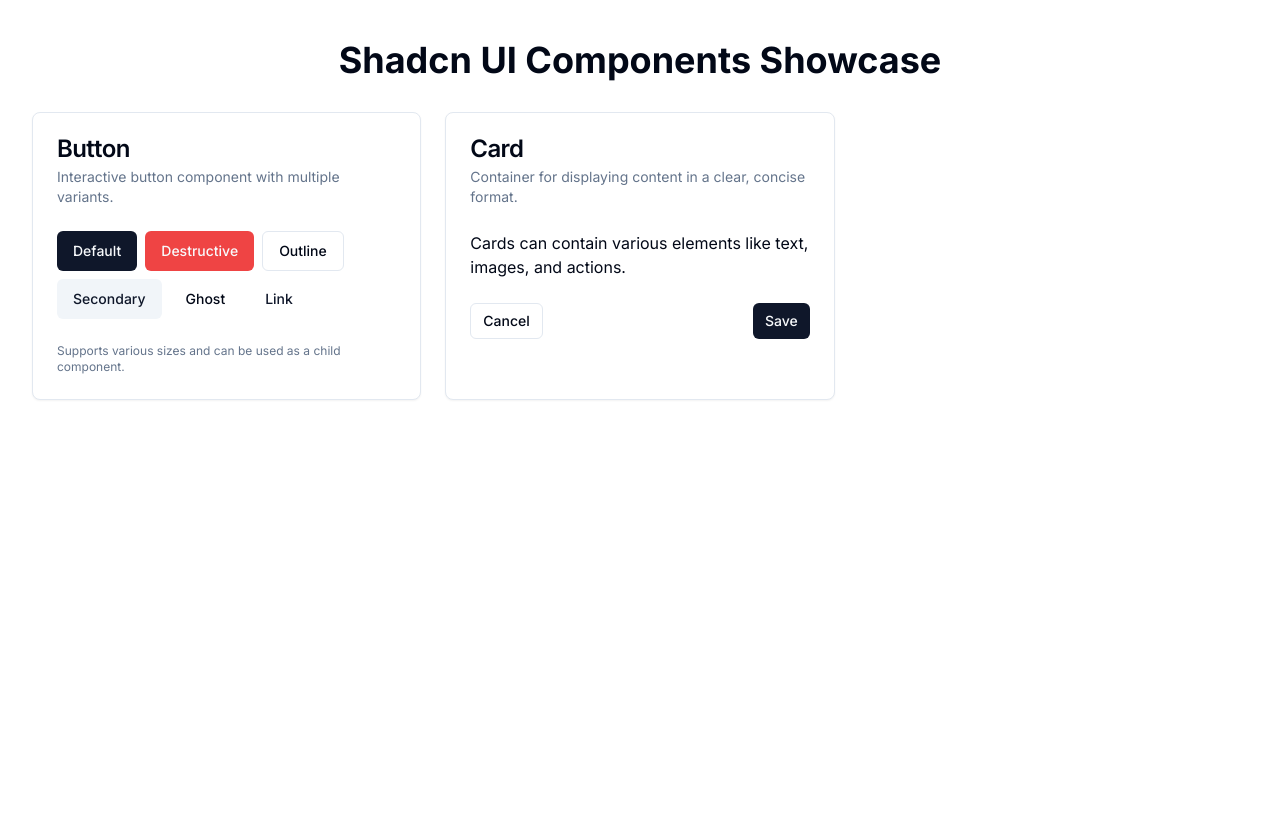
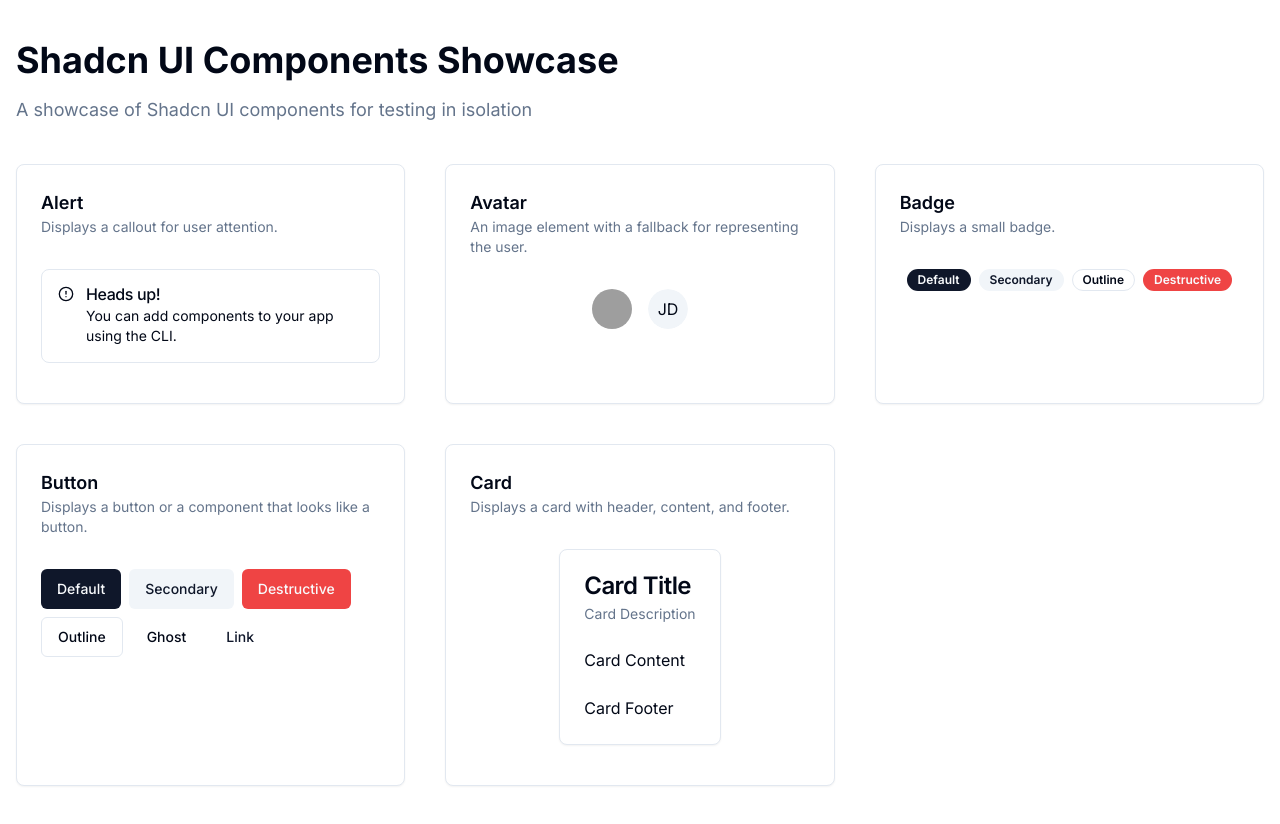
Before and after one commit to remi-pe/Design-System, a Next.js app: page / in a window 1280 px wide. Before the commit the page ends 800 px from the top, so only its background shows below. Built offline with nearby package versions, Linux system fonts and the light colour scheme; grey boxes are pictures that could not be loaded.

Commit message:
Add Alert, Avatar, and Badge components to showcase

```diff
--- a/src/app/page.tsx
+++ b/src/app/page.tsx
@@ -1,3 +1,9 @@
+import type { Metadata } from "next"
+import { AlertCircle, ChevronsUpDown, CreditCard, Moon, Settings, Sun, User } from "lucide-react"
+
+import { Alert, AlertDescription, AlertTitle } from "@/components/ui/alert"
+import { Avatar, AvatarFallback, AvatarImage } from "@/components/ui/avatar"
+import { Badge } from "@/components/ui/badge"
 import { Button } from "@/components/ui/button"
 import {
   Card,
@@ -8,53 +14,119 @@
   CardTitle,
 } from "@/components/ui/card"
 
+// TypeScript interfaces for component props
+interface ComponentCardProps {
+  title: string;
+  description: string;
+  children: React.ReactNode;
+}
+
+export const metadata: Metadata = {
+  title: "Shadcn UI Components Showcase",
+  description: "A showcase of Shadcn UI components for testing in isolation",
+}
+
 export default function Home() {
   return (
-    <main className="container mx-auto py-10">
-      <h1 className="text-4xl font-bold mb-8 text-center">Shadcn UI Components Showcase</h1>
+    <div className="container mx-auto py-10 px-4">
+      <div className="flex flex-col gap-4 mb-10">
+        <h1 className="text-4xl font-bold">Shadcn UI Components Showcase</h1>
+        <p className="text-muted-foreground text-lg">
+          A showcase of Shadcn UI components for testing in isolation
+        </p>
+      </div>
 
-      {/* Components section */}
-      <div className="grid grid-cols-1 md:grid-cols-2 lg:grid-cols-3 gap-6">
+      <div className="grid grid-cols-1 md:grid-cols-2 lg:grid-cols-3 gap-10">
+        {/* Alert */}
+        <ComponentCard
+          title="Alert"
+          description="Displays a callout for user attention."
+        >
+          <Alert>
+            <AlertCircle className="h-4 w-4" />
+            <AlertTitle>Heads up!</AlertTitle>
+            <AlertDescription>You can add components to your app using the CLI.</AlertDescription>
+          </Alert>
+        </ComponentCard>
 
-        {/* Button Component Card */}
-        <Card>
-          <CardHeader>
-            <CardTitle>Button</CardTitle>
-            <CardDescription>Interactive button component with multiple variants.</CardDescription>
-          </CardHeader>
-          <CardContent className="flex flex-wrap gap-2">
-            <Button variant="default">Default</Button>
+        {/* Avatar */}
+        <ComponentCard
+          title="Avatar"
+          description="An image element with a fallback for representing the user."
+        >
+          <div className="flex gap-4">
+            <Avatar>
+              <AvatarImage src="https://github.com/shadcn.png" alt="@shadcn" />
+              <AvatarFallback>CN</AvatarFallback>
+            </Avatar>
+            <Avatar>
+              <AvatarFallback>JD</AvatarFallback>
+            </Avatar>
+          </div>
+        </ComponentCard>
+
+        {/* Badge */}
+        <ComponentCard
+          title="Badge"
+          description="Displays a small badge."
+        >
+          <div className="flex flex-wrap gap-2">
+            <Badge>Default</Badge>
+            <Badge variant="secondary">Secondary</Badge>
+            <Badge variant="outline">Outline</Badge>
+            <Badge variant="destructive">Destructive</Badge>
+          </div>
+        </ComponentCard>
+
+        {/* Button */}
+        <ComponentCard
+          title="Button"
+          description="Displays a button or a component that looks like a button."
+        >
+          <div className="flex flex-wrap gap-2">
+            <Button>Default</Button>
+            <Button variant="secondary">Secondary</Button>
             <Button variant="destructive">Destructive</Button>
             <Button variant="outline">Outline</Button>
-            <Button variant="secondary">Secondary</Button>
             <Button variant="ghost">Ghost</Button>
             <Button variant="link">Link</Button>
-          </CardContent>
-          <CardFooter>
-            <p className="text-xs text-muted-foreground">
-              Supports various sizes and can be used as a child component.
-            </p>
-          </CardFooter>
-        </Card>
+          </div>
+        </ComponentCard>
 
-        {/* Card Component Card */}
-        <Card>
-          <CardHeader>
-            <CardTitle>Card</CardTitle>
-            <CardDescription>Container for displaying content in a clear, concise format.</CardDescription>
-          </CardHeader>
-          <CardContent>
-            <p>Cards can contain various elements like text, images, and actions.</p>
-          </CardContent>
-          <CardFooter className="flex justify-between">
-            <Button variant="outline" size="sm">Cancel</Button>
-            <Button size="sm">Save</Button>
-          </CardFooter>
-        </Card>
-
-        {/* Add more component cards here as you implement them */}
-
+        {/* Card */}
+        <ComponentCard
+          title="Card"
+          description="Displays a card with header, content, and footer."
+        >
+          <Card>
+            <CardHeader>
+              <CardTitle>Card Title</CardTitle>
+              <CardDescription>Card Description</CardDescription>
+            </CardHeader>
+            <CardContent>
+              <p>Card Content</p>
+            </CardContent>
+            <CardFooter>
+              <p>Card Footer</p>
+            </CardFooter>
+          </Card>
+        </ComponentCard>
       </div>
-    </main>
+    </div>
   )
 }
+
+// Helper component for displaying each Shadcn component in a card
+function ComponentCard({ title, description, children }: ComponentCardProps) {
+  return (
+    <div className="rounded-lg border bg-card text-card-foreground shadow-sm">
+      <div className="p-6 flex flex-col gap-4">
+        <div>
+          <h3 className="text-lg font-semibold">{title}</h3>
+          <p className="text-sm text-muted-foreground">{description}</p>
+        </div>
+        <div className="flex items-center justify-center py-4">{children}</div>
+      </div>
+    </div>
+  )
+}
--- /dev/null
+++ b/src/components/ui/alert.tsx
@@ -0,0 +1,67 @@
+import * as React from "react"
+import { cva, type VariantProps } from "class-variance-authority"
+
+import { cn } from "@/lib/utils"
+
+// Alert variants defined using class-variance-authority
+const alertVariants = cva(
+  "relative w-full rounded-lg border p-4 [&>svg~*]:pl-7 [&>svg+div]:translate-y-[-3px] [&>svg]:absolute [&>svg]:left-4 [&>svg]:top-4 [&>svg]:text-foreground",
+  {
+    variants: {
+      variant: {
+        default: "bg-background text-foreground",
+        destructive:
+          "border-destructive/50 text-destructive dark:border-destructive [&>svg]:text-destructive",
+      },
+    },
+    defaultVariants: {
+      variant: "default",
+    },
+  }
+)
+
+// Alert component props interface
+export interface AlertProps
+  extends React.HTMLAttributes<HTMLDivElement>,
+    VariantProps<typeof alertVariants> {}
+
+// Alert component
+const Alert = React.forwardRef<HTMLDivElement, AlertProps>(
+  ({ className, variant, ...props }, ref) => (
+    <div
+      ref={ref}
+      role="alert"
+      className={cn(alertVariants({ variant }), className)}
+      {...props}
+    />
+  )
+)
+Alert.displayName = "Alert"
+
+// Alert title component
+const AlertTitle = React.forwardRef<
+  HTMLParagraphElement,
+  React.HTMLAttributes<HTMLHeadingElement>
+>(({ className, ...props }, ref) => (
+  <h5
+    ref={ref}
+    className={cn("mb-1 font-medium leading-none tracking-tight", className)}
+    {...props}
+  />
+))
+AlertTitle.displayName = "AlertTitle"
+
+// Alert description component
+const AlertDescription = React.forwardRef<
+  HTMLParagraphElement,
+  React.HTMLAttributes<HTMLParagraphElement>
+>(({ className, ...props }, ref) => (
+  <div
+    ref={ref}
+    className={cn("text-sm [&_p]:leading-relaxed", className)}
+    {...props}
+  />
+))
+AlertDescription.displayName = "AlertDescription"
+
+export { Alert, AlertTitle, AlertDescription }
--- /dev/null
+++ b/src/components/ui/avatar.tsx
@@ -0,0 +1,51 @@
+import * as React from "react"
+import * as AvatarPrimitive from "@radix-ui/react-avatar"
+
+import { cn } from "@/lib/utils"
+
+// Avatar root component
+const Avatar = React.forwardRef<
+  React.ElementRef<typeof AvatarPrimitive.Root>,
+  React.ComponentPropsWithoutRef<typeof AvatarPrimitive.Root>
+>(({ className, ...props }, ref) => (
+  <AvatarPrimitive.Root
+    ref={ref}
+    className={cn(
+      "relative flex h-10 w-10 shrink-0 overflow-hidden rounded-full",
+      className
+    )}
+    {...props}
+  />
+))
+Avatar.displayName = AvatarPrimitive.Root.displayName
+
+// Avatar image component
+const AvatarImage = React.forwardRef<
+  React.ElementRef<typeof AvatarPrimitive.Image>,
+  React.ComponentPropsWithoutRef<typeof AvatarPrimitive.Image>
+>(({ className, ...props }, ref) => (
+  <AvatarPrimitive.Image
+    ref={ref}
+    className={cn("aspect-square h-full w-full", className)}
+    {...props}
+  />
+))
+AvatarImage.displayName = AvatarPrimitive.Image.displayName
+
+// Avatar fallback component (shown when image fails to load)
+const AvatarFallback = React.forwardRef<
+  React.ElementRef<typeof AvatarPrimitive.Fallback>,
+  React.ComponentPropsWithoutRef<typeof AvatarPrimitive.Fallback>
+>(({ className, ...props }, ref) => (
+  <AvatarPrimitive.Fallback
+    ref={ref}
+    className={cn(
+      "flex h-full w-full items-center justify-center rounded-full bg-muted",
+      className
+    )}
+    {...props}
+  />
+))
+AvatarFallback.displayName = AvatarPrimitive.Fallback.displayName
+
+export { Avatar, AvatarImage, AvatarFallback }
--- /dev/null
+++ b/src/components/ui/badge.tsx
@@ -0,0 +1,39 @@
+import * as React from "react"
+import { cva, type VariantProps } from "class-variance-authority"
+
+import { cn } from "@/lib/utils"
+
+// Badge variants defined using class-variance-authority
+const badgeVariants = cva(
+  "inline-flex items-center rounded-full border px-2.5 py-0.5 text-xs font-semibold transition-colors focus:outline-none focus:ring-2 focus:ring-ring focus:ring-offset-2",
+  {
+    variants: {
+      variant: {
+        default:
+          "border-transparent bg-primary text-primary-foreground hover:bg-primary/80",
+        secondary:
+          "border-transparent bg-secondary text-secondary-foreground hover:bg-secondary/80",
+        destructive:
+          "border-transparent bg-destructive text-destructive-foreground hover:bg-destructive/80",
+        outline: "text-foreground",
+      },
+    },
+    defaultVariants: {
+      variant: "default",
+    },
+  }
+)
+
+// Badge component props interface
+export interface BadgeProps
+  extends React.HTMLAttributes<HTMLDivElement>,
+    VariantProps<typeof badgeVariants> {}
+
+// Badge component
+function Badge({ className, variant, ...props }: BadgeProps) {
+  return (
+    <div className={cn(badgeVariants({ variant }), className)} {...props} />
+  )
+}
+
+export { Badge, badgeVariants }
```
Also changed, not shown: page.tsx (deleted), 1 other file (tests, documents, lock files or other folders).
